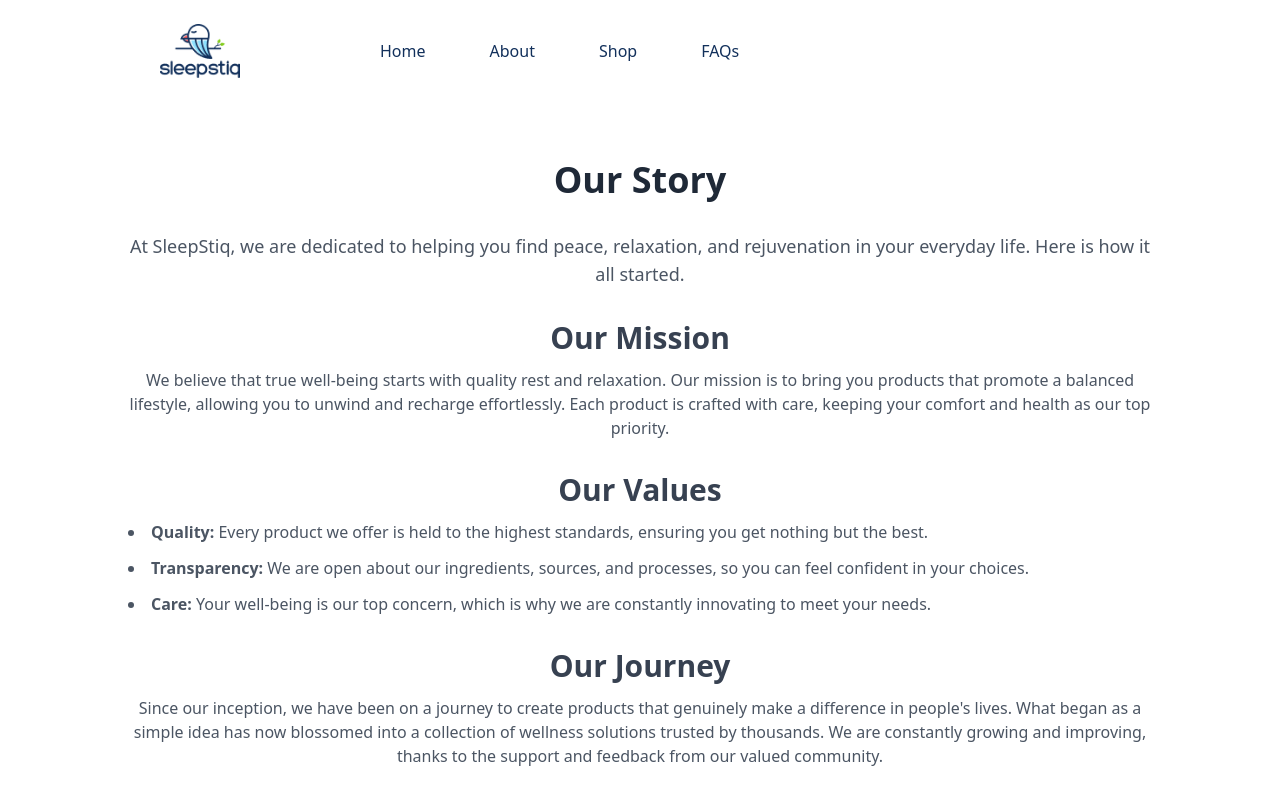
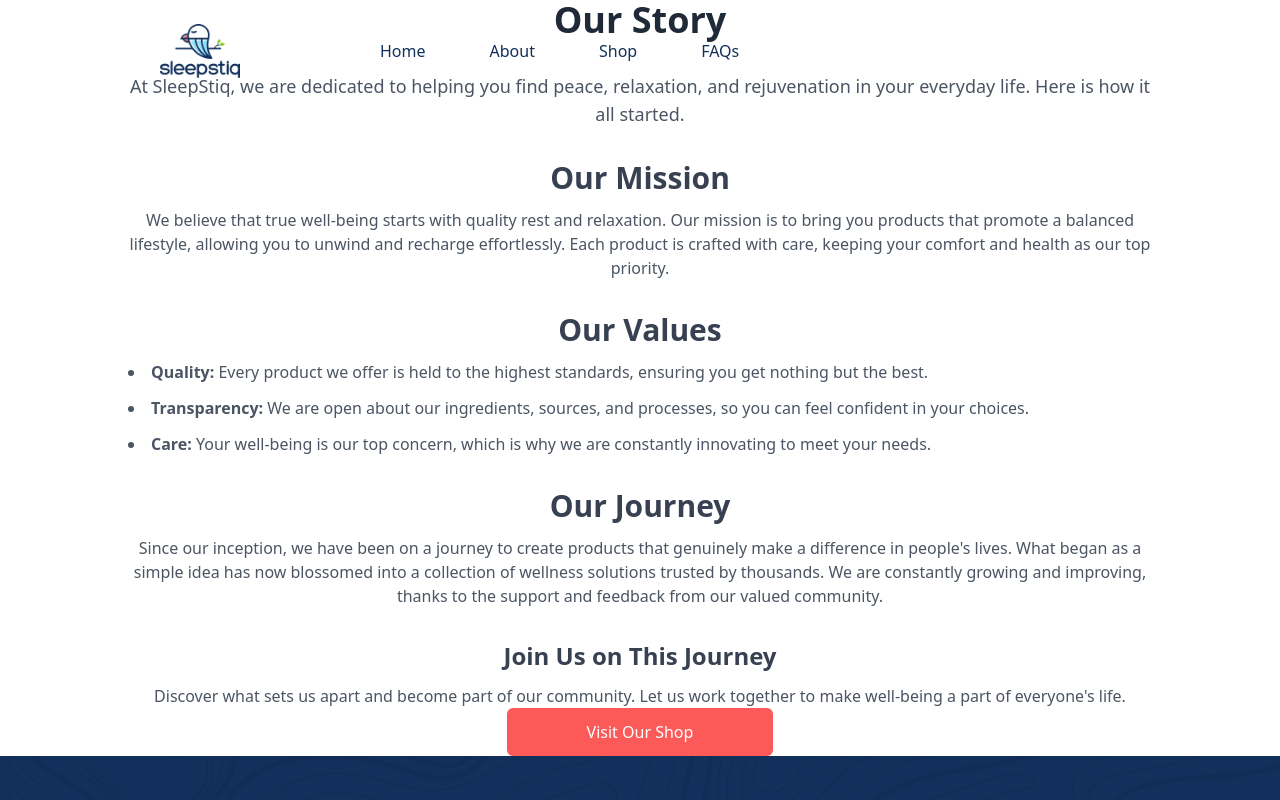
Before and after one commit to ea-emerson-0602/sleepstiq-test, a Next.js app: page /about in a window 1280 px wide. Shown: the top 800 px of the page. Built offline with nearby package versions, Linux system fonts and the light colour scheme; grey boxes are pictures that could not be loaded.

Commit message:
about page fix

```diff
--- a/src/app/about/page.jsx
+++ b/src/app/about/page.jsx
@@ -3,7 +3,7 @@ import Button from "../components/button";
 import Link from "next/link";
 export default function About() {
   return (
-    <div className="w-full mx-auto lg:p-40 lg:px-32 space-y-8 text-center">
+    <div className="w-full mx-auto py-24 lg:py-0 px-8 lg:p-40 lg:px-32 space-y-8 text-center">
       <h1 className="text-4xl font-bold text-gray-800">Our Story</h1>
       <p className="text-lg text-gray-600">
         At SleepStiq, we are dedicated to helping you find peace, relaxation,
```
